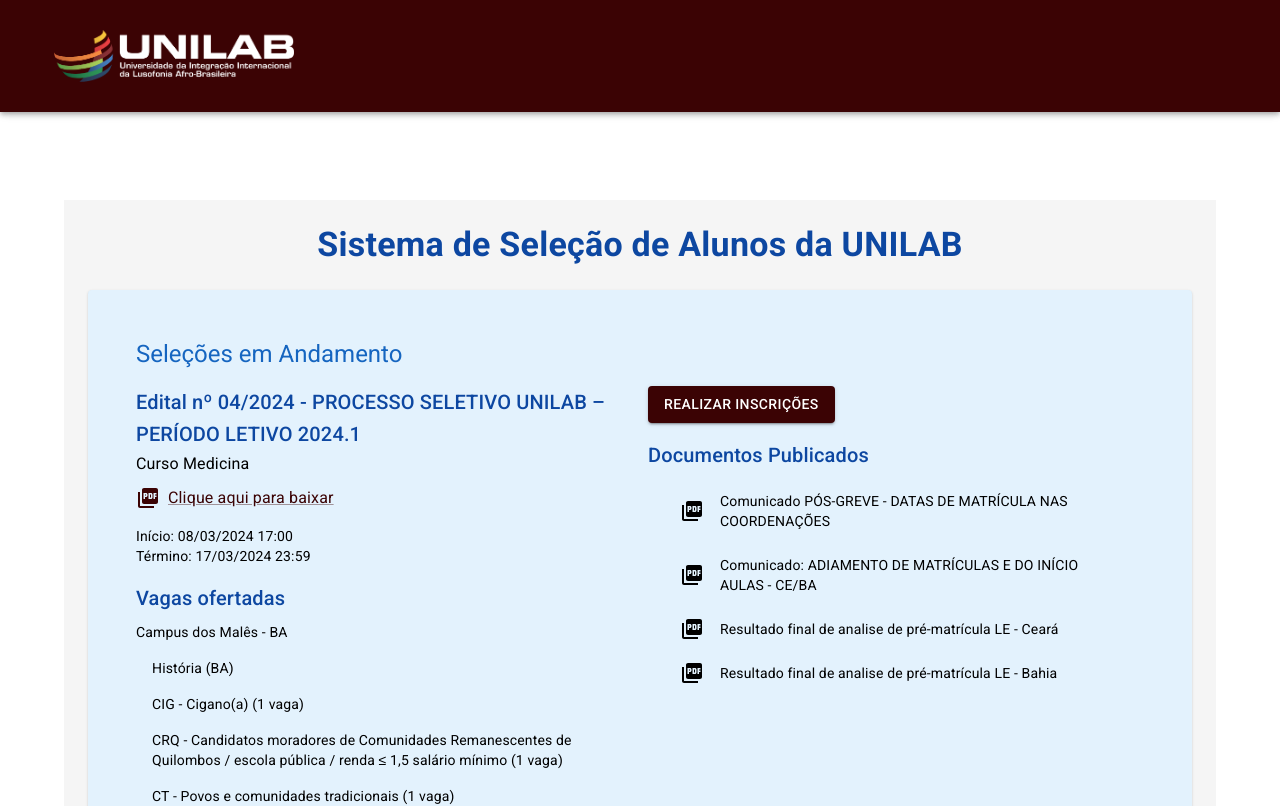
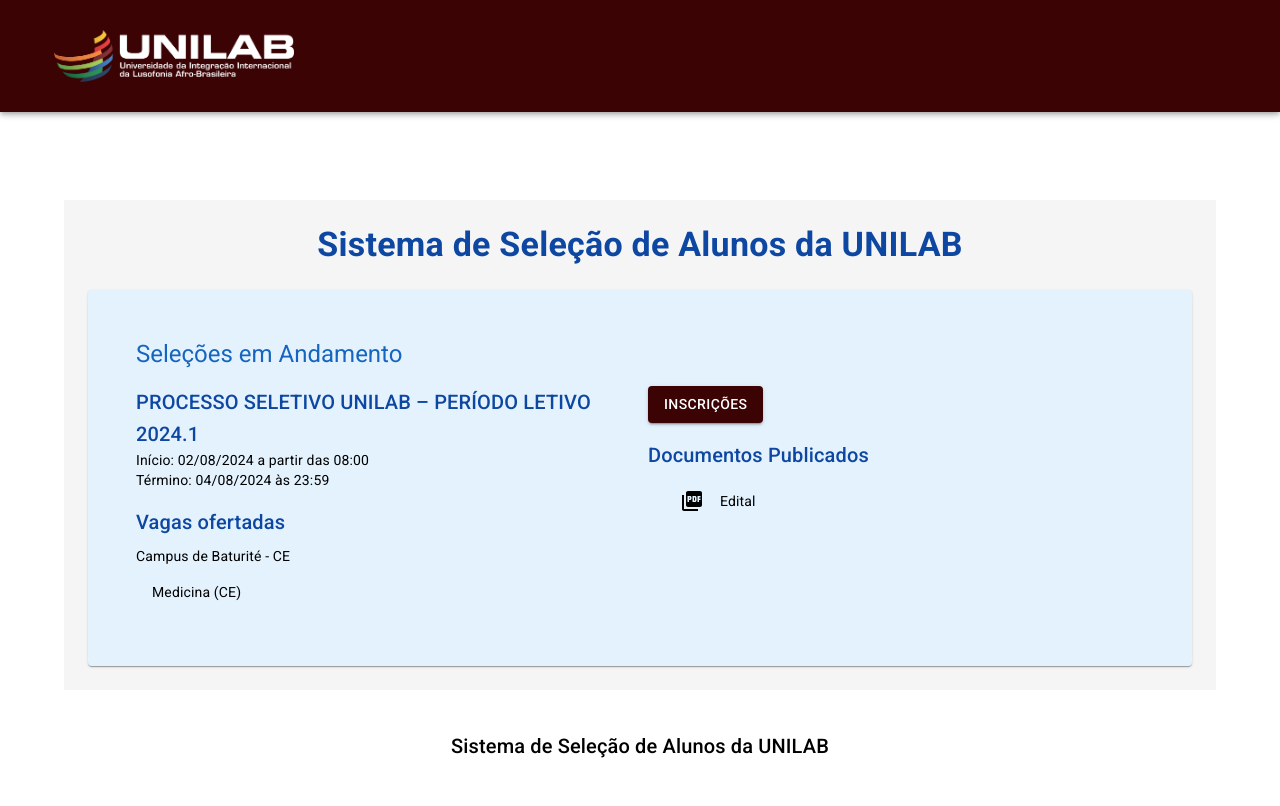
Before and after one commit to uniselec/uniselec-selecoes, a React (Vite) app: page / in a window 1280 px wide. Shown: the top 806 px of the page. Built offline with nearby package versions, Linux system fonts and the light colour scheme; a web font is replaced by a local one.

Commit message:
Remove some inicial page information

```diff
--- a/src/features/applications/SelectionProcessSelected.tsx
+++ b/src/features/applications/SelectionProcessSelected.tsx
@@ -19,26 +19,15 @@
             {/* Left Column */}
             <Grid item xs={12} md={6}>
               <Typography variant="h6" sx={{ color: "#0d47a1" }}>
-                Edital nº 04/2024 - PROCESSO SELETIVO UNILAB – PERÍODO LETIVO 2024.1
+                PROCESSO SELETIVO UNILAB – PERÍODO LETIVO 2024.1
               </Typography>
-              <Typography variant="subtitle1">Curso Medicina</Typography>
-              <MuiLink href="/path-to-pdf" target="_blank" sx={{ display: 'flex', alignItems: 'center', mt: 1, mb: 2 }}>
-                <PictureAsPdfIcon sx={{ mr: 1 }} />
-                Clique aqui para baixar
-              </MuiLink>
-              <Typography variant="body2">Início: 08/03/2024 17:00</Typography>
-              <Typography variant="body2">Término: 17/03/2024 23:59</Typography>
+              <Typography variant="body2">Início: 02/08/2024 a partir das 08:00</Typography>
+              <Typography variant="body2">Término: 04/08/2024 às 23:59</Typography>
               <Box mt={2}>
                 <Typography variant="h6" sx={{ color: "#0d47a1" }}>Vagas ofertadas</Typography>
-                <Typography variant="body2" sx={{ mt: 1 }}>Campus dos Malês - BA</Typography>
+                <Typography variant="body2" sx={{ mt: 1 }}>Campus de Baturité - CE</Typography>
                 <List dense>
-                  <ListItem><ListItemText primary="História (BA)" /></ListItem>
-                  <ListItem><ListItemText primary="CIG - Cigano(a) (1 vaga)" /></ListItem>
-                  <ListItem><ListItemText primary="CRQ - Candidatos moradores de Comunidades Remanescentes de Quilombos / escola pública / renda ≤ 1,5 salário mínimo (1 vaga)" /></ListItem>
-                  <ListItem><ListItemText primary="CT - Povos e comunidades tradicionais (1 vaga)" /></ListItem>
-                  <ListItem><ListItemText primary="IA - Indígena aldeado / escola pública / renda ≤ 1,5 salário mínimo (1 vaga)" /></ListItem>
-                  <ListItem><ListItemText primary="REF - Refugiado(a) (1 vaga)" /></ListItem>
-                  <ListItem><ListItemText primary="TRANS - Pessoa com identidade trans (1 vaga)" /></ListItem>
+                  <ListItem><ListItemText primary="Medicina (CE)" /></ListItem>
                   {/* Adicione mais itens conforme necessário */}
                 </List>
               </Box>
@@ -52,11 +41,17 @@
                 to="/applications/create"
                 sx={{ mb: 2 }}
               >
-                Realizar Inscrições
+                Inscrições
               </Button>
               <Typography variant="h6" sx={{ color: "#0d47a1" }}>Documentos Publicados</Typography>
               <List dense>
                 <ListItem>
+                  <ListItemButton component="a" href="/" target="_blank">
+                    <PictureAsPdfIcon sx={{ mr: 2 }} />
+                    <ListItemText primary="Edital" />
+                  </ListItemButton>
+                </ListItem>
+                {/* <ListItem>
                   <ListItemButton component="a" href="/path-to-pdf" target="_blank">
                     <PictureAsPdfIcon sx={{ mr: 2 }} />
                     <ListItemText primary="Comunicado PÓS-GREVE - DATAS DE MATRÍCULA NAS COORDENAÇÕES" />
@@ -79,7 +74,7 @@
                     <PictureAsPdfIcon sx={{ mr: 2 }} />
                     <ListItemText primary="Resultado final de analise de pré-matrícula LE - Bahia" />
                   </ListItemButton>
-                </ListItem>
+                </ListItem> */}
                 {/* Adicione mais documentos conforme necessário */}
               </List>
             </Grid>
```
